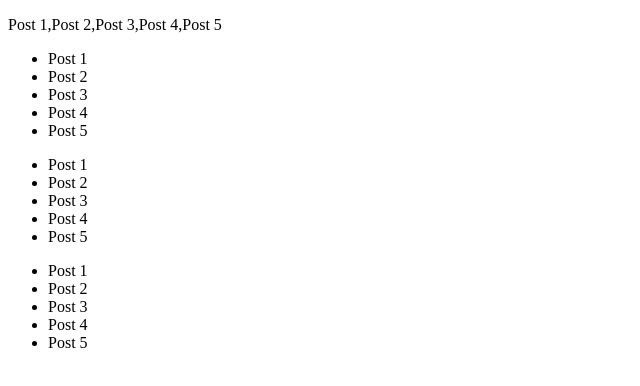
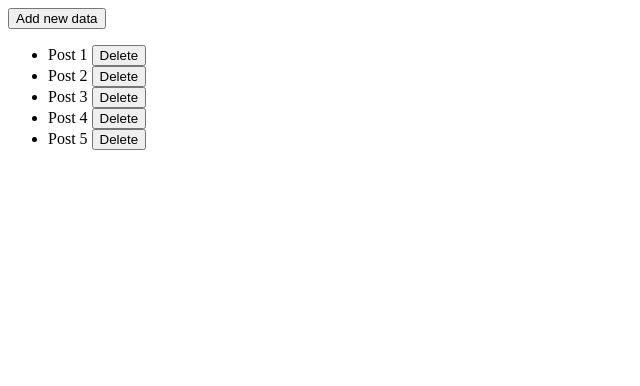
Before and after one commit to pramotepon/angular_learning, an Angular app: page / in a window 1280 px wide. Shown: the top 386 px of the page, without its empty margins (0-640 px from the left). Built offline with nearby package versions, Linux system fonts and the light colour scheme.

Commit message:
Change Direction: add and delete

```diff
--- a/src/app/app.component.html
+++ b/src/app/app.component.html
@@ -1,18 +1,8 @@
-<!-- ngFor Directive -->
-<p>{{ postArray }}</p>
+<!-- change Direction -->
+<button (click)="addNew()">Add new data</button>
 <ul>
-  <li>{{ postArray[0] }}</li>
-  <li>{{ postArray[1] }}</li>
-  <li>{{ postArray[2] }}</li>
-  <li>{{ postArray[3] }}</li>
-  <li>{{ postArray[4] }}</li>
+  <li *ngFor="let post of objArray; let index = index">
+    {{ post.postTitle }}
+    <button (click)="onDelete(index)">Delete</button>
+  </li>
 </ul>
-<!-- Fetch array -->
-<ul>
-  <li *ngFor="let post of postArray">{{ post }}</li>
-</ul>
-<!-- Fetch object array -->
-<ul>
-  <!-- <li *ngFor="let post of objArray">{{ post | json }}</li> -->
-  <li *ngFor="let post of objArray">{{ post.postTitle }}</li>
-</ul>
--- a/src/app/app.component.ts
+++ b/src/app/app.component.ts
@@ -22,4 +22,14 @@ export class AppComponent {
       console.log(this.postArray[i]);
     }
   }
+
+  addNew() {
+    this.objArray.push({
+      id: 6,
+      postTitle: 'Post 6'
+    });
+  }
+  onDelete(id: number){
+    this.objArray.splice(id, 1);
+  }
 }
```
Also changed, not shown: 1 other file (tests, documents, lock files or other folders).
